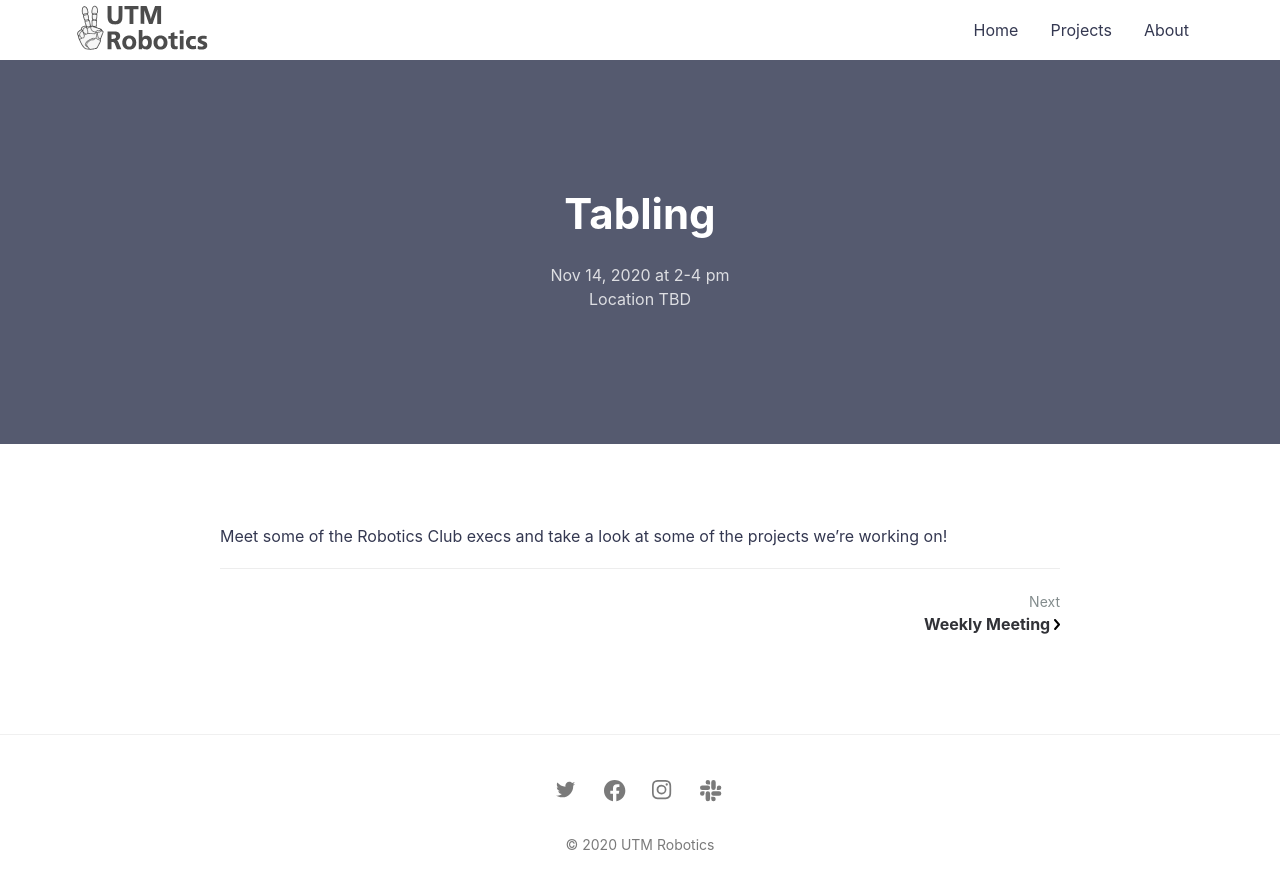
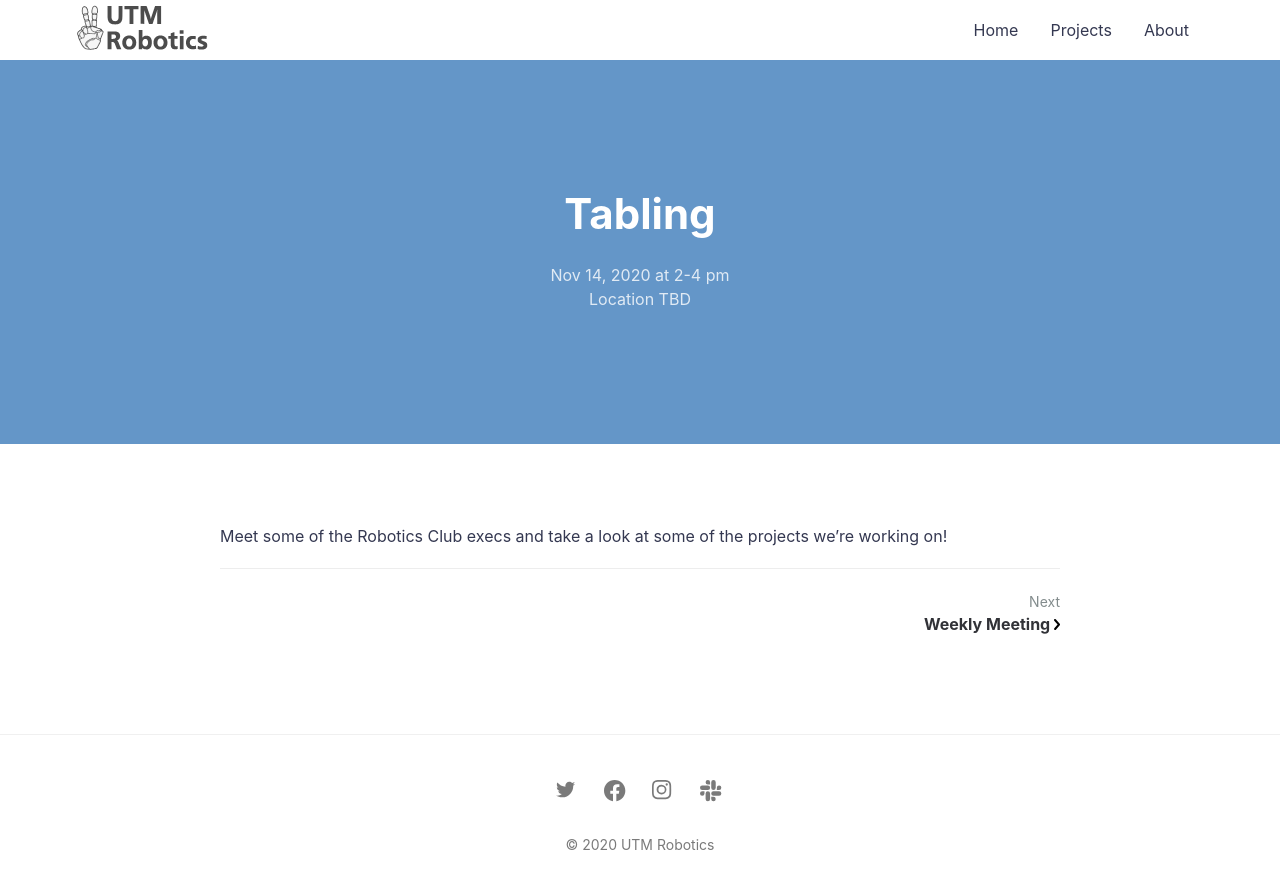
Before and after one commit to UTM-Robotics/utmrobotics.github.io-DEPRECATED-, a Jekyll site: the page built from _posts/2020-11-14-tabling.md, in a window 1280 px wide. Shown: the top 889 px of the page. Built offline with Jekyll 4.4.1, drawn with Linux system fonts in a browser that asks for light colours.

Commit message:
Change post pages to use the post color if there's no image

```diff
--- a/_layouts/post.html
+++ b/_layouts/post.html
@@ -20,9 +20,9 @@ layout: compress
 {% include header.html %}
 
   {% if page.featured-img %}
-  <div class="hero lazyload" data-bg="{{ site.url }}{{ site.baseurl }}/assets/img/posts/{{ page.featured-img }}.jpg">
+  <div class="hero lazyload hero-darken" data-bg="{{ site.url }}{{ site.baseurl }}/assets/img/posts/{{ page.featured-img }}.jpg">
   {% else %}
-  <div class="hero dark-bg">
+  <div class="hero" style="background-color: {{ page.color }};">
   {% endif %}
     <div class="hero__wrap">
       {% if post.categories or page.categories %}
--- a/_sass/pages/_page.scss
+++ b/_sass/pages/_page.scss
@@ -21,8 +21,12 @@
     left: 0;
     width: 100%;
     height: 100%;
+    background-color: transparent;
+  }
+}
+
+.hero-darken::before {
     background: rgba(52, 56, 81, .8);
-  }
 }
 
 .hero--small {
```
